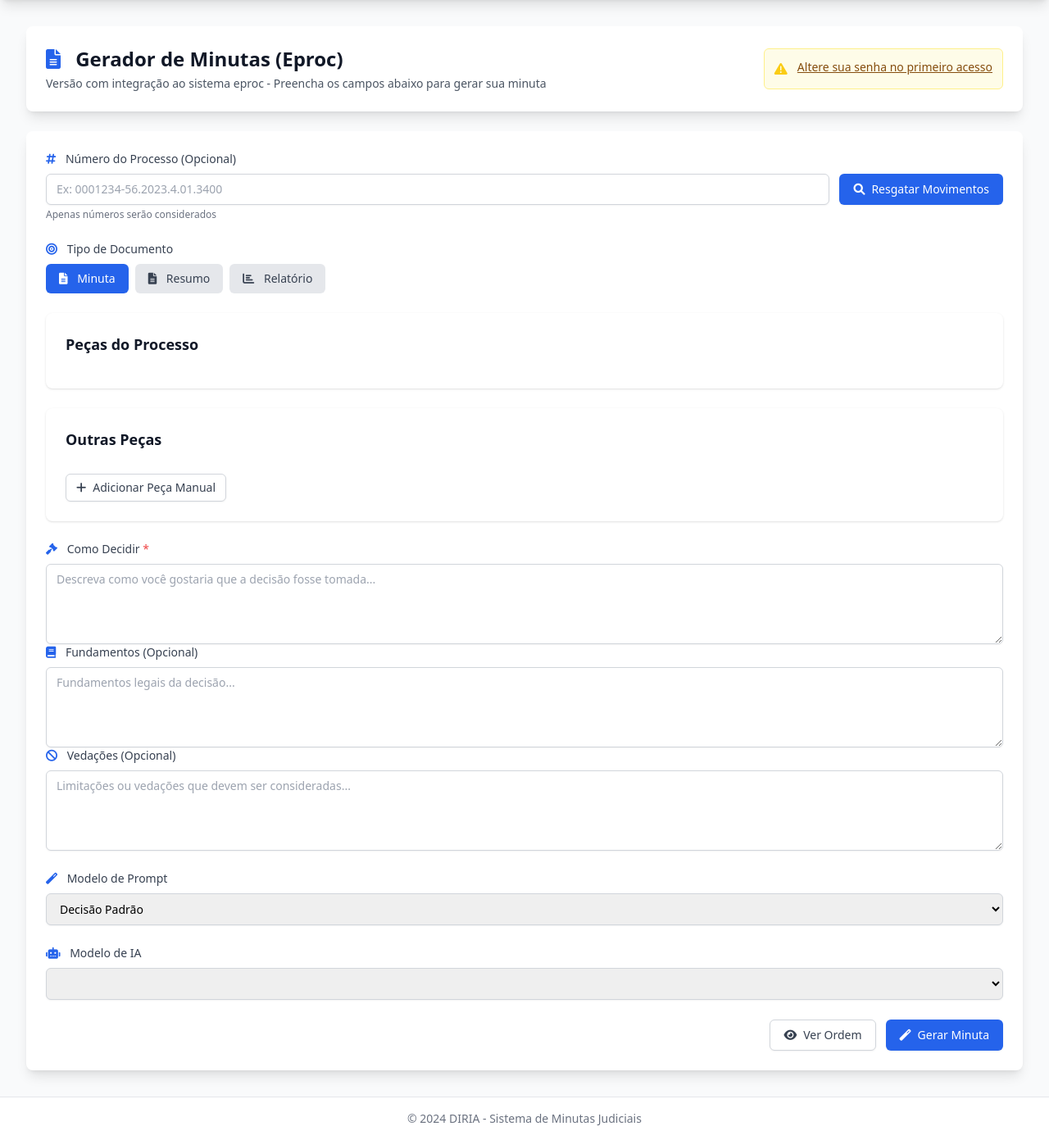
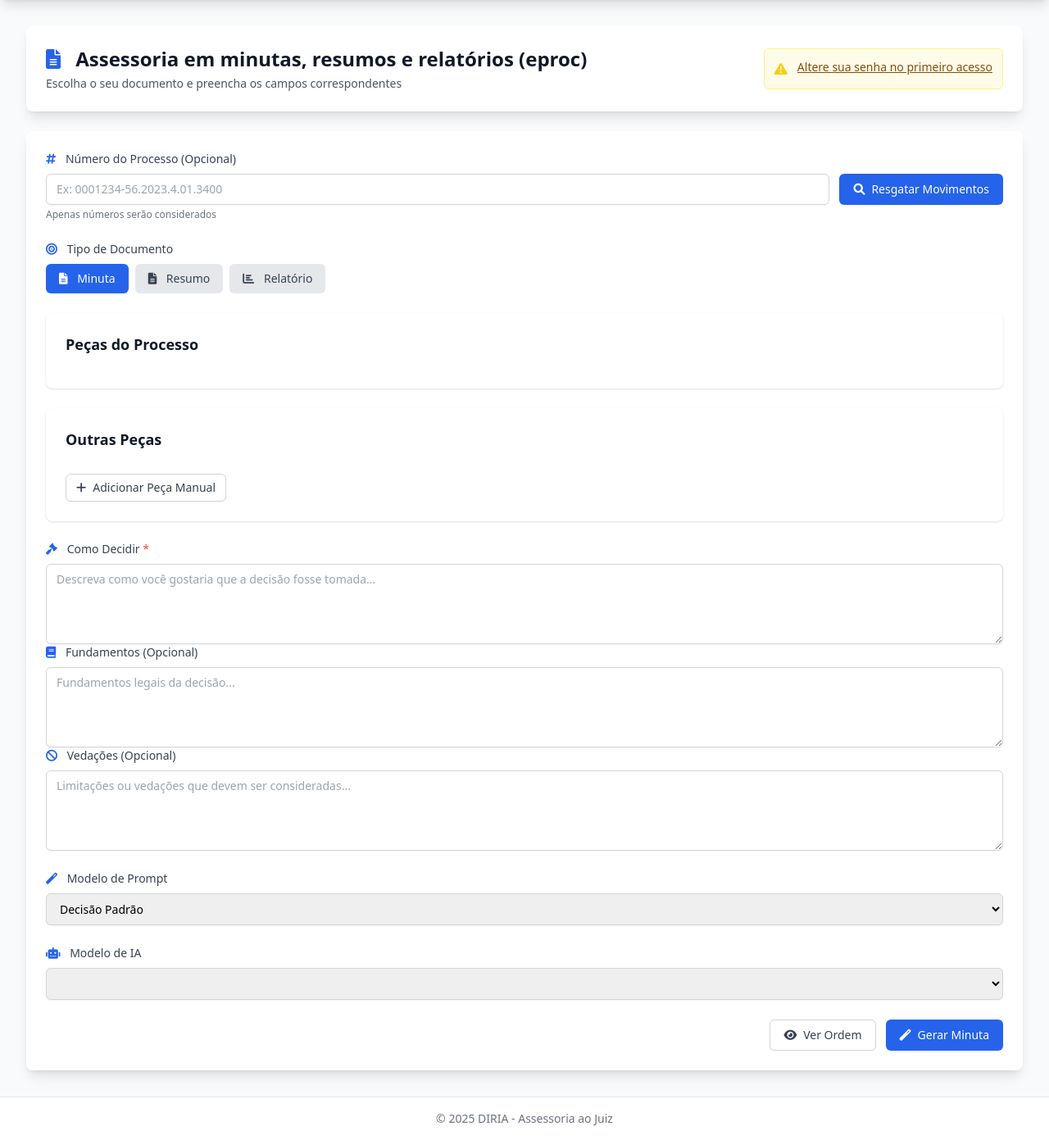
Before and after one commit to luisrock/diria, a Flask app: page /dashboard in a window 1280 px wide. Shown: the part 65-1456 px from the top of the page at 82% size. Run offline with Flask 3, Linux system fonts and the light colour scheme; a user stored in the database is signed in; data comes from the database, SQL or seed files in the repository; data that the repository does not hold is empty; some libraries are stand-ins or nearby versions.

Commit message:
feat: atualizar strings do sistema para nova identidade

```diff
--- a/templates/admin_panel.html
+++ b/templates/admin_panel.html
@@ -171,7 +171,7 @@
                 </div>
                 <div class="ml-4">
                     <h3 class="text-lg font-medium text-gray-900">Voltar ao Sistema</h3>
-                    <p class="text-sm text-gray-600">Retornar ao gerador de minutas</p>
+                    <p class="text-sm text-gray-600">Retornar ao sistema</p>
                 </div>
             </div>
         </a>
--- a/templates/base.html
+++ b/templates/base.html
@@ -93,7 +93,7 @@
     <footer class="bg-white border-t border-gray-200 mt-auto">
         <div class="max-w-7xl mx-auto px-4 sm:px-6 lg:px-8 py-4">
             <div class="text-center text-gray-500 text-sm">
-                <p>&copy; 2024 DIRIA - Sistema de Minutas Judiciais</p>
+                <p>&copy; 2025 DIRIA - Assessoria ao Juiz</p>
             </div>
         </div>
     </footer>
--- a/templates/dashboard_eproc.html
+++ b/templates/dashboard_eproc.html
@@ -244,10 +244,10 @@
             <div>
                 <h1 class="text-2xl font-bold text-gray-900">
                     <i class="fas fa-file-alt mr-3 text-primary-600"></i>
-                    Gerador de Minutas (Eproc)
+                    Assessoria em minutas, resumos e relatórios (eproc)
                 </h1>
                 <p class="mt-1 text-sm text-gray-600">
-                    Versão com integração ao sistema eproc - Preencha os campos abaixo para gerar sua minuta
+                    Escolha o seu documento e preencha os campos correspondentes
                 </p>
             </div>
             {% if current_user.first_login %}
--- a/templates/login.html
+++ b/templates/login.html
@@ -13,7 +13,7 @@
                 DIRIA
             </h2>
             <p class="mt-2 text-center text-sm text-gray-600">
-                Sistema de Minutas Judiciais
+                Assessoria ao Juiz
             </p>
         </div>
 
```
